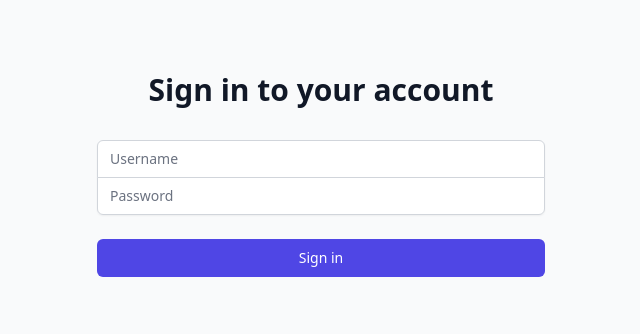
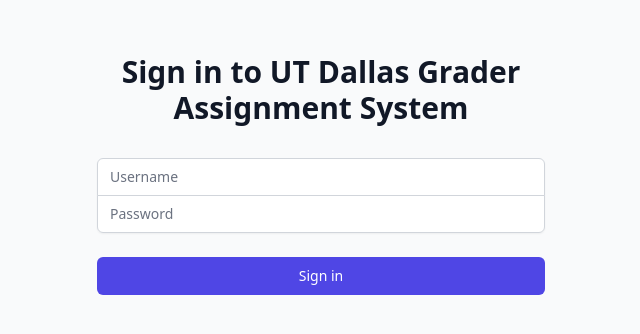
Before and after one commit to cs4485-s25-alagar-t7/gas, a React (Vite) app in the folder frontend/: page /login in a window 1280 px wide. Shown: the part 238-572 px from the top of the page, without its empty margins (319-959 px from the left). Built offline with nearby package versions, Linux system fonts and the light colour scheme.

Commit message:
feat: Make login page more descriptive

```diff
--- a/frontend/src/components/Login.tsx
+++ b/frontend/src/components/Login.tsx
@@ -68,7 +68,7 @@
       <div className="max-w-md w-full space-y-8">
         <div>
           <h2 className="mt-6 text-center text-3xl font-extrabold text-gray-900">
-            Sign in to your account
+            Sign in to UT Dallas Grader Assignment System
           </h2>
         </div>
         <form className="mt-8 space-y-6" onSubmit={handleSubmit}>
```
